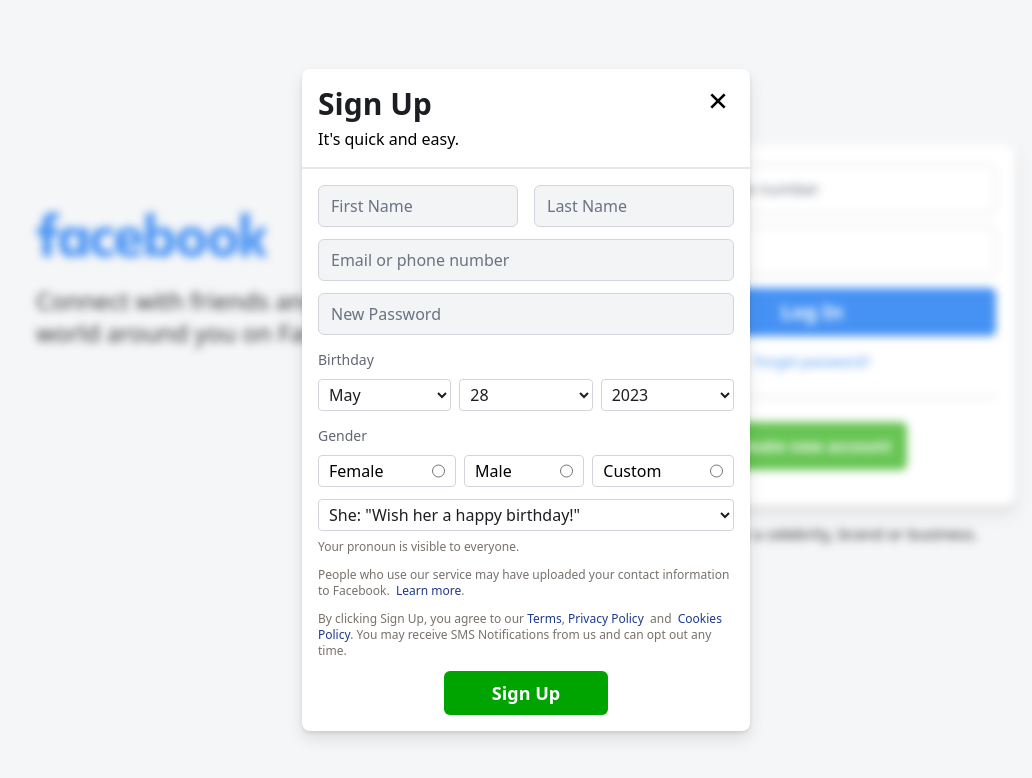
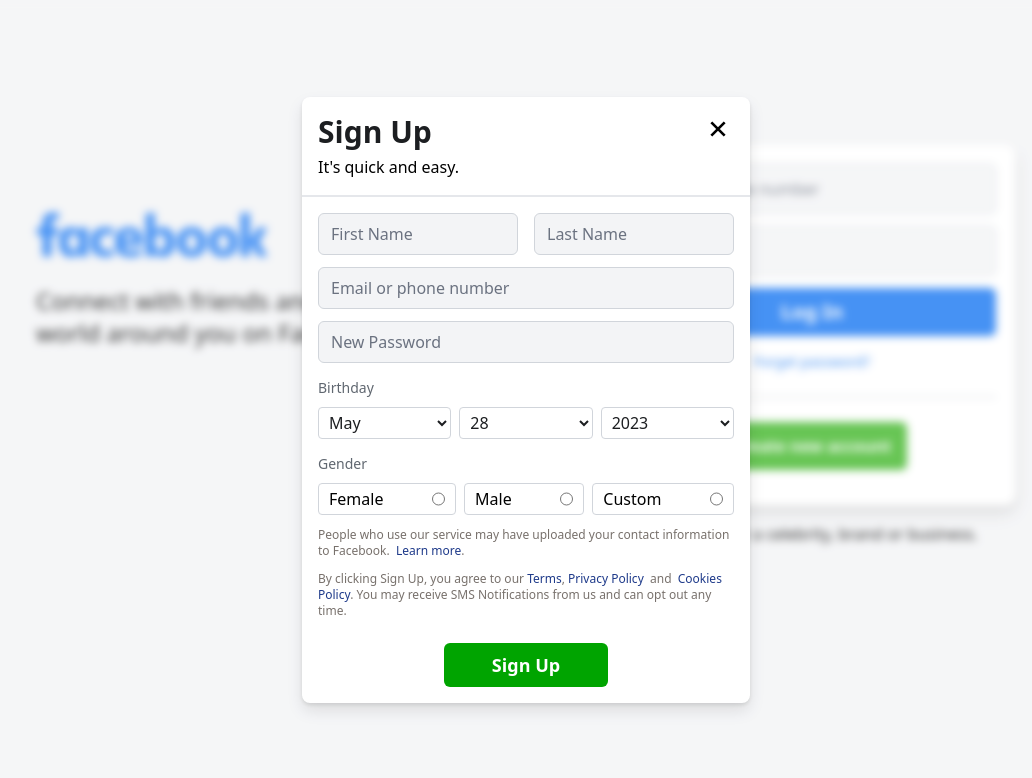
Before and after one commit to PrabeenGautam/Facebook-Clone, a React (Vite) app: page / in a window 1280 px wide. Shown: the top 778 px of the page, without its empty margins (114-1146 px from the left). Built offline with nearby package versions, Linux system fonts and the light colour scheme.

Commit message:
Signup Form Added

```diff
--- a/src/assets/data/static.data.ts
+++ b/src/assets/data/static.data.ts
@@ -13,6 +13,7 @@
 ];
 
 export const pronoun = [
+  { label: `Select your pronoun"`, value: 0, disabled: true },
   { label: `She: "Wish her a happy birthday!"`, value: 1 },
   { label: `He: "Wish him a happy birthday!`, value: 2 },
   { label: `She: "Wish her a happy birthday!"`, value: 2 },
--- a/src/components/input/Checkbox.tsx
+++ b/src/components/input/Checkbox.tsx
@@ -1,12 +1,8 @@
-import { HTMLAttributes } from "react";
+import { forwardRef } from "react";
 
-interface Props extends HTMLAttributes<HTMLElement> {
-  label: string;
-  name: string;
-  value: number;
-}
+import { CheckBoxProps } from "../../types/input/input.types";
 
-function Checkbox(props: Props) {
+const Checkbox = forwardRef<HTMLInputElement, CheckBoxProps>((props, ref) => {
   return (
     <span
       className={` relative flex h-8 cursor-pointer items-center rounded-[4px] border border-gray-300 bg-white ${props.className} `}
@@ -18,14 +14,16 @@
         {props.label}
       </label>
       <input
+        ref={ref}
         type="radio"
         className="absolute right-2.5 top-0 h-full cursor-pointer"
         name={props.name}
         value={props.value}
         id={props.label}
+        onChange={props.onChange}
       />
     </span>
   );
-}
+});
 
 export default Checkbox;
--- /dev/null
+++ b/src/components/input/Input.tsx
@@ -0,0 +1,18 @@
+import { InputProps } from "../../types/input/input.types";
+
+function Input({ type = "text", ...props }: InputProps) {
+  return (
+    <div className={`form-input ${props.className}`}>
+      <input
+        className={`w-full rounded-md border  border-gray-300 bg-gray-100 text-base placeholder-gray-500 focus:border-blue-700 focus:placeholder-gray-400 focus:caret-blue-700 focus:shadow-sm focus:outline-none ${props.inputClassName}`}
+        type={type}
+        name={props.name}
+        id={props.id}
+        placeholder={props.placeholder}
+        onChange={props.onChange}
+      />
+    </div>
+  );
+}
+
+export default Input;
--- a/src/pages/auth/Login.page.tsx
+++ b/src/pages/auth/Login.page.tsx
@@ -2,6 +2,7 @@
 import fullLogo from "@/assets/svg/fb-logo-full.svg";
 import useTitle from "@/hooks/useTitle";
 import SignUpModal from "./SignUp.page";
+import Input from "../../components/input/Input";
 
 function LoginPage() {
   useTitle("Facebook - log in or sign up");
@@ -19,24 +20,20 @@
           </div>
           <div className="form relative mt-10 rounded-xl bg-white p-5 lg:mt-0">
             <form className="space-y-3 md:w-[23rem]">
-              <div className="form-input">
-                <input
-                  className="focus:caret- w-full rounded-md border  border-gray-300 p-3 text-base placeholder-gray-600 focus:border-blue-700 focus:placeholder-gray-400 focus:caret-blue-700 focus:shadow-sm focus:outline-none"
-                  type="text"
+              <Input
                 name="username"
                 id="username"
                 placeholder="Email or phone number"
+                inputClassName="p-3"
               />
-              </div>
-              <div className="form-input">
-                <input
-                  className="w-full rounded-md border border-gray-300  p-3 text-base placeholder-gray-700 focus:border-blue-500 focus:placeholder-gray-400 focus:caret-blue-700 focus:shadow-sm focus:outline-none"
+
+              <Input
                 type="password"
                 name="password"
                 id="password"
                 placeholder="Password"
+                inputClassName="p-3"
               />
-              </div>
               <button
                 type="submit"
                 className="btn bg-[#1877f2] px-4 py-2.5 text-xl font-bold text-white transition duration-500 ease-in-out hover:bg-blue-600"
--- a/src/pages/auth/SignUp.page.tsx
+++ b/src/pages/auth/SignUp.page.tsx
@@ -1,19 +1,64 @@
 import { Link } from "react-router-dom";
+import { ChangeEvent, useRef, useState, FormEvent } from "react";
+
 import Checkbox from "../../components/input/Checkbox";
 import Modal from "../../components/modal/Modal";
 import Select from "../../components/input/Select";
 import { month, pronoun } from "../../assets/data/static.data";
 import generateValue from "../../utils/generateValue";
+import Input from "../../components/input/Input";
+import { SignUpForm } from "../../types/forms/forms.types";
 
 function SignUpModal() {
   const date = new Date();
-
   const currentMonth = date.getMonth() + 1;
   const currentDate = date.getDate();
   const currentYear = date.getFullYear();
 
+  const customRef = useRef<HTMLInputElement>(null);
+  const [formData, setFormData] = useState<SignUpForm>({
+    firstname: "",
+    lastname: "",
+    username: "",
+    password: "",
+    month: currentMonth,
+    date: currentDate,
+    year: currentYear,
+    gender: "",
+    pronoun: "",
+  });
+
+  const [showPronoun, setShowPronoun] = useState(false);
+
   const dateArray = generateValue(1, 31);
-  const yearArray = generateValue(1905, currentYear);
+  const yearArray = generateValue(1905, currentYear).reverse();
+
+  const handleInputChange = (e: ChangeEvent<HTMLInputElement>) => {
+    const name = e.target.name;
+    const value = e.target.value;
+
+    if (e.target.id === "custom") {
+      setShowPronoun(e.target.checked);
+    }
+
+    if (e.target.id === "female" || e.target.id === "male") {
+      setShowPronoun(false);
+      setFormData((prev) => ({ ...prev, pronoun: "" }));
+    }
+
+    setFormData((prev) => ({ ...prev, [name]: value }));
+  };
+
+  const handleSelectChange = (e: ChangeEvent<HTMLSelectElement>) => {
+    const name = e.target.name;
+    const value = e.target.value;
+
+    setFormData((prev) => ({ ...prev, [name]: Number.parseInt(value) }));
+  };
+  const handleSubmit = (event: FormEvent) => {
+    event.preventDefault();
+    console.log(formData);
+  };
 
   return (
     <Modal
@@ -21,48 +66,43 @@
       subheading="It's quick and easy."
       contentClassName="w-full max-w-sm md:max-w-md"
     >
-      <form className="space-y-3">
+      <form className="space-y-3" onSubmit={handleSubmit}>
         <div className="fullname space-y-3 md:flex md:gap-4 md:space-y-0">
-          <div className="form-input md:w-1/2">
-            <input
-              className=" w-full rounded-md border  border-gray-300 bg-gray-100 px-3 py-2 text-base placeholder-gray-500 focus:border-blue-700 focus:placeholder-gray-400 focus:caret-blue-700 focus:shadow-sm focus:outline-none"
-              type="text"
+          <Input
+            className="md:w-1/2"
             name="firstname"
             id="firstname"
             placeholder="First Name"
+            inputClassName="px-3 py-2"
+            onChange={handleInputChange}
+          />
+
+          <Input
+            className="md:w-1/2"
+            name="lastname"
+            id="lastname"
+            placeholder="Last Name"
+            inputClassName="px-3 py-2"
+            onChange={handleInputChange}
           />
         </div>
 
-          <div className="form-input md:w-1/2">
-            <input
-              className="t w-full rounded-md  border border-gray-300 bg-gray-100 px-3 py-2 text-base placeholder-gray-500 focus:border-blue-700 focus:placeholder-gray-400 focus:caret-blue-700 focus:shadow-sm focus:outline-none"
-              type="text"
-              name="lastname"
-              id="lastname"
-              placeholder="Last Name"
-            />
-          </div>
-        </div>
-
-        <div className="form-input">
-          <input
-            className="t w-full rounded-md  border border-gray-300 bg-gray-100 px-3 py-2 text-base placeholder-gray-500 focus:border-blue-700 focus:placeholder-gray-400 focus:caret-blue-700 focus:shadow-sm focus:outline-none"
-            type="text"
+        <Input
           name="username"
           id="sign-username"
           placeholder="Email or phone number"
+          inputClassName="px-3 py-2"
+          onChange={handleInputChange}
         />
-        </div>
 
-        <div className="form-input">
-          <input
-            className="t w-full rounded-md border border-gray-300 bg-gray-100 px-3 py-2 text-base placeholder-gray-500 focus:border-blue-500 focus:placeholder-gray-400 focus:caret-blue-700 focus:shadow-sm focus:outline-none"
+        <Input
           type="password"
           name="password"
           id="sign-password"
           placeholder="New Password"
+          inputClassName="px-3 py-2"
+          onChange={handleInputChange}
         />
-        </div>
 
         <div className="form-input">
           <label className="text-sm/[20px] text-[#606770]">Birthday</label>
@@ -74,6 +114,7 @@
               className="flex-auto"
               defaultValue={currentMonth}
               data={month}
+              onChange={handleSelectChange}
             />
 
             <Select
@@ -83,6 +124,7 @@
               className="flex-auto"
               defaultValue={currentDate}
               data={dateArray}
+              onChange={handleSelectChange}
             />
 
             <Select
@@ -92,6 +134,7 @@
               className="flex-auto"
               defaultValue={currentYear}
               data={yearArray}
+              onChange={handleSelectChange}
             />
           </div>
         </div>
@@ -102,35 +145,44 @@
             <Checkbox
               className="flex-auto flex-shrink-0"
               label="female"
-              name="sex"
+              name="gender"
               value={1}
+              onChange={handleInputChange}
             />
             <Checkbox
               className="flex-auto flex-shrink-0"
               label="male"
-              name="sex"
+              name="gender"
               value={2}
+              onChange={handleInputChange}
             />
             <Checkbox
               className="flex-auto flex-shrink-0"
               label="custom"
-              name="sex"
+              name="gender"
+              onChange={handleInputChange}
+              ref={customRef}
               value={-1}
             />
           </div>
         </div>
 
+        {showPronoun && (
           <div className="form-input mt-4">
             <Select
               name="pronoun"
               id="pronoun"
               title="Select your pronoun"
+              onChange={handleSelectChange}
+              firstOptionDisabled={true}
               object={pronoun}
+              defaultValue={0}
             />
             <p className="mt-2 text-xs text-stone-500">
               Your pronoun is visible to everyone.
             </p>
           </div>
+        )}
 
         <p className="text-xs text-stone-500">
           People who use our service may have uploaded your contact information
@@ -178,7 +230,7 @@
           . You may receive SMS Notifications from us and can opt out any time.
         </p>
 
-        <div className="my-6 flex justify-center">
+        <div className="!mt-6 flex justify-center">
           <button
             type="submit"
             className="btn w-fit bg-[#00a400] px-12 py-2 text-lg font-bold text-white transition duration-500 ease-in-out hover:bg-[#36a420]"
--- /dev/null
+++ b/src/types/input/input.types.ts
@@ -0,0 +1,24 @@
+import { HTMLAttributes, Ref, InputHTMLAttributes } from "react";
+
+export interface OptionData {
+  label: string | number;
+  value: string | number;
+}
+
+export interface SelectProps extends HTMLAttributes<HTMLSelectElement> {
+  data?: number[] | string[];
+  object?: OptionData[];
+  selected?: number | string;
+  name: string;
+  ref?: Ref<HTMLSelectElement>;
+  firstOptionDisabled?: boolean;
+}
+
+export interface CheckBoxProps extends InputHTMLAttributes<HTMLInputElement> {
+  label: string;
+  ref?: Ref<HTMLInputElement>;
+}
+
+export interface InputProps extends InputHTMLAttributes<HTMLInputElement> {
+  inputClassName?: string;
+}
```
Also changed, not shown: src/components/input/Select.tsx (+7 -10 lines), src/types/forms/forms.types.ts (added, +11 -0 lines). Lines whose indentation alone changed are shown as unchanged.
